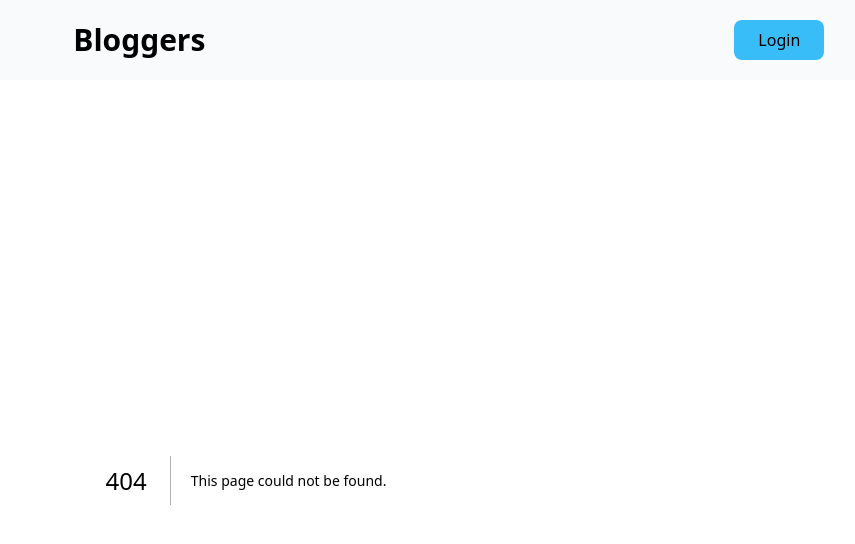
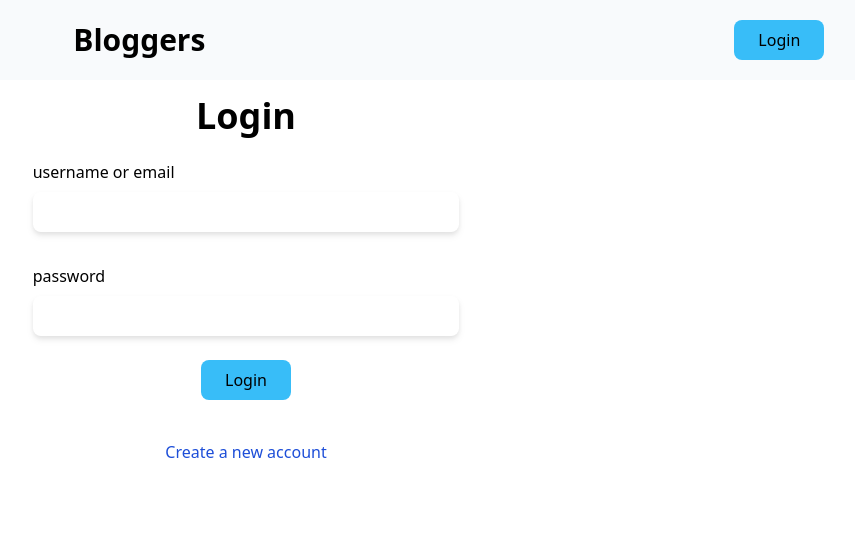
Before and after one commit to rahul72925/blog-frontend, a Next.js app: page /login in a window 1280 px wide. Before the commit this address had no page. Shown: the top 544 px of the page, without its empty margins (394-1249 px from the left). Built offline with nearby package versions, Linux system fonts and the light colour scheme.

Commit message:
feat: create login screen

```diff
--- /dev/null
+++ b/src/app/login/page.js
@@ -0,0 +1,32 @@
+"use client";
+
+import { Button, InputFiled } from "@/components";
+import React from "react";
+
+export default function Login() {
+  return (
+    <main className="w-full flex justify-center items-center h-96">
+      <section className="sm:w-1/3 sm:py-10 ">
+        <header className="text-center">
+          <h2 className="font-bold text-4xl py-4 ">Login</h2>
+        </header>
+        <div>
+          <p className="py-2">username or email</p>
+          <InputFiled />
+          <br />
+          <p className="py-2">password</p>
+          <InputFiled type="password" />
+          <br />
+        </div>
+        <div className="flex justify-center">
+          <Button>Login</Button>
+        </div>
+        <footer className="text-center mt-10">
+          <span className="cursor-point hover:underline hover:decoration-solid cursor-pointer text-blue-700">
+            Create a new account
+          </span>
+        </footer>
+      </section>
+    </main>
+  );
+}
--- a/src/components/header.js
+++ b/src/components/header.js
@@ -1,9 +1,18 @@
+"use client";
+
 import React from "react";
 import { Button } from "./button";
 
 import Link from "next/link";
+import { useRouter } from "next/navigation";
 
 export const Header = () => {
+  const router = useRouter();
+
+  const handleLogin = () => {
+    router.push("/login");
+  };
+
   return (
     <header className="h-20 bg-slate-50 grid grid-rows-1 grid-cols-6 ">
       <div className="col-span-4 flex justify-center items-center text-3xl font-semibold sm:col-span-5">
@@ -12,7 +21,7 @@ export const Header = () => {
         </Link>
       </div>
       <div className="col-span-2 flex justify-center items-center sm:col-span-1">
-        <Button>Login</Button>
+        <Button onClick={handleLogin}>Login</Button>
       </div>
     </header>
   );
```
